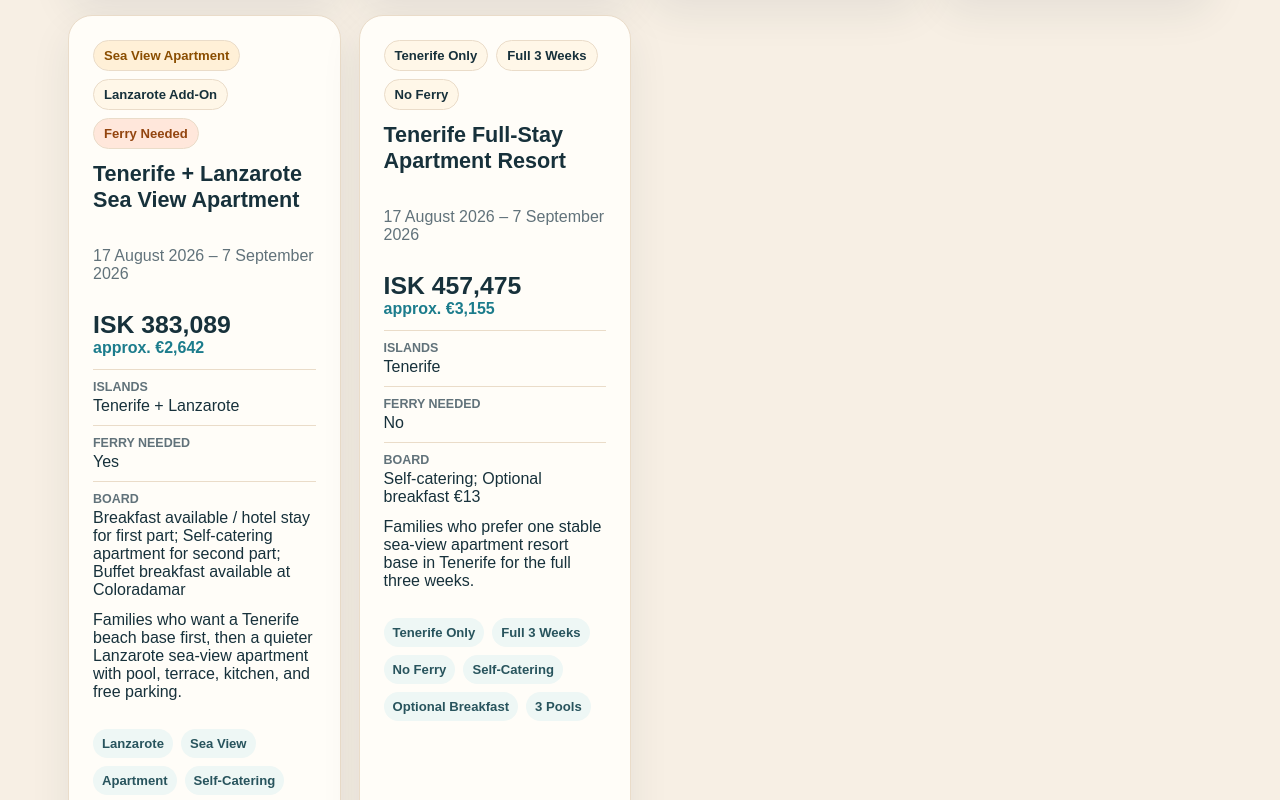
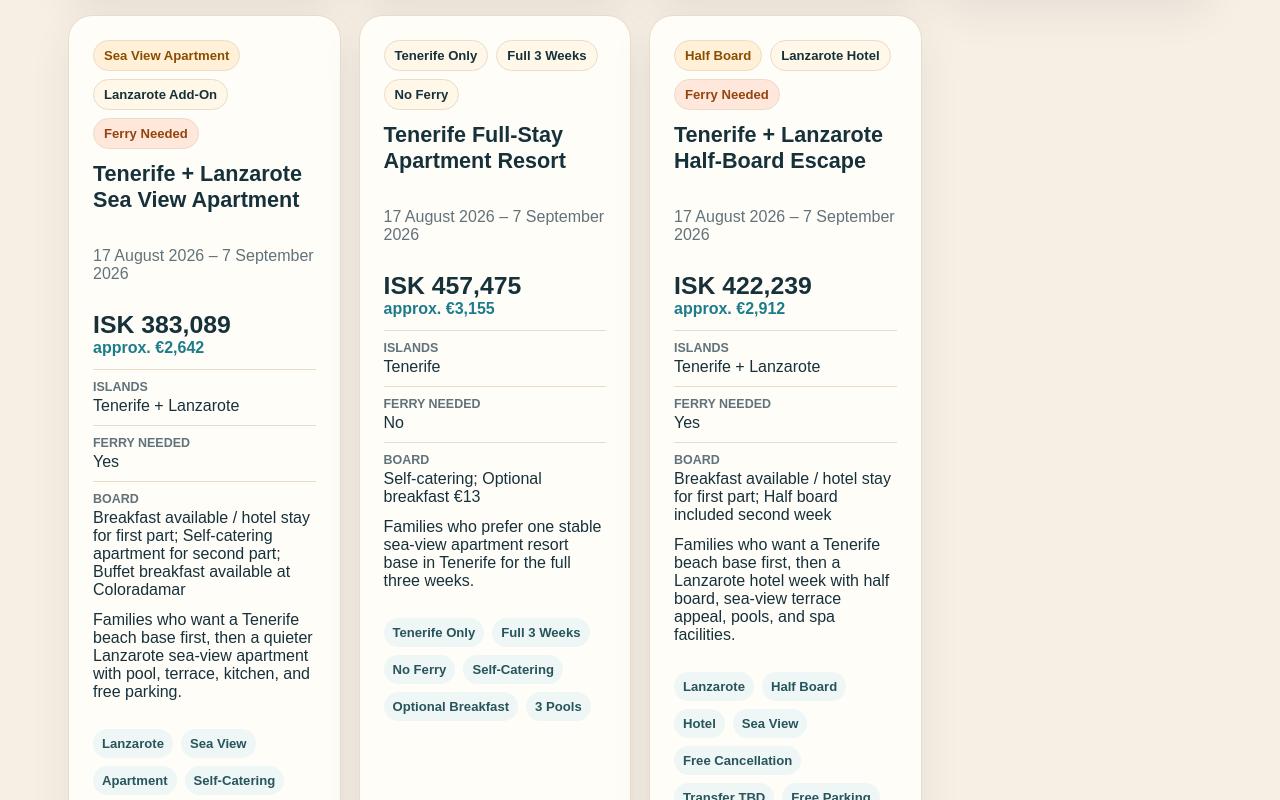
Before and after one commit to aron5109/Tripmaker2000, a Next.js app: page / in a window 1280 px wide. Shown: the part 1620-2420 px from the top of the page. Built offline with nearby package versions, Linux system fonts and the light colour scheme.

Commit message:
Add Lanzarote half-board package

```diff
--- a/src/data/accommodations.ts
+++ b/src/data/accommodations.ts
@@ -177,6 +177,87 @@ export const accommodations: Accommodation[] = [
     bookingLink: "https://www.booking.com/hotel/es/bungalows-coloradamar.en-gb.html?label=r2r08--019f4117-09c2-799b-b5e7-1814bb91dcd8&sid=5354a15918e3ce440949aaeaa35b7139&aid=2097750&ucfs=1&arphpl=1&checkin=2026-08-31&checkout=2026-09-07&group_adults=2&req_adults=2&no_rooms=1&group_children=1&req_children=1&age=12&req_age=12&all_sr_blocks=4951743_380812263_2_0_66520453480448&highlighted_blocks=4951743_380812263_2_0_66520453480448&matching_block_id=4951743_380812263_2_0_66520453480448&sr_pri_blocks=4951743_380812263_2_0_66520453480448&from_list=1",
     images: ["/images/accommodations/livvo-coloradamar-01.jpg", "/images/accommodations/livvo-coloradamar-02.jpg"],
   },
+
+  {
+    id: "hotel-mirador-papagayo-livvo",
+    slug: "hotel-mirador-papagayo-livvo",
+    name: "Hotel Mirador Papagayo by LIVVO",
+    island: "Lanzarote",
+    area: "Playa Blanca",
+    address: "Urbanización San Marcial del Rubicón, 35570 Playa Blanca, Spain",
+    dates: {
+      checkIn: "2026-08-31",
+      checkOut: "2026-09-07",
+      display: "31 August 2026 – 7 September 2026",
+      nights: 7,
+    },
+    shortDates: "31 Aug – 7 Sep",
+    nights: 7,
+    guests: {
+      adults: 2,
+      children: 1,
+      childAge: 12,
+    },
+    priceIsk: 192270,
+    previousPriceIsk: 219820,
+    sourcePriceEur: 1326,
+    previousSourcePriceEur: 1516,
+    sourceCurrencyNote: "Limited-time Deal. ISK estimate calculated from €1,326 × 145 ISK/EUR = ISK 192,270.",
+    type: "Hotel",
+    unit: "1 × Double Room",
+    roomSize: "32 m²",
+    board: "Half board included",
+    breakfastNote: "Buffet",
+    view: "Terrace and sea view",
+    locationRating: 8.8,
+    locationNotes: [
+      "Top location, highly rated by recent guests (8.8)",
+      "Perfect for a 1-week stay",
+      "Playa de las Coloradas is 150 m away",
+    ],
+    facilities: [
+      "2 swimming pools",
+      "Non-smoking rooms",
+      "Fitness centre",
+      "Spa & wellness centre",
+      "Facilities for disabled guests",
+      "Free parking",
+      "Free WiFi",
+      "Terrace",
+      "Sea view",
+      "Air conditioning",
+      "Bath",
+      "Ensuite bathroom",
+      "Flat-screen TV",
+    ],
+    ratings: { Staff: 8.8, Facilities: 8.4, Cleanliness: 8.4, Comfort: 8.5, "Value for money": 8.1, Location: 8.8, "Free WiFi": 6.6 },
+    priceNote: "Limited-time Deal; cheapest option at this property with free cancellation for 2 adults and 1 child.",
+    savings: {
+      eur: 190,
+      isk: 27550,
+    },
+    bookingTerms: [
+      "Free cancellation before 26 August 2026",
+      "Pay the property before arrival",
+      "Limited-time Deal",
+    ],
+    bedOptions: [
+      "2 single beds",
+      "1 sofa bed",
+      "Cot available on request",
+    ],
+    notes: [
+      "Nearby restaurants/cafés: Paulo's Bar — 550 m; Carpe Diem — 750 m; El Buen Café — 750 m",
+      "Nearby beaches: Playa de las Coloradas — 150 m; Mujeres Beach — 1.4 km; Caleton del Cobre Beach — 1.9 km; Caleton de San Marcial Beach — 2 km; Playa Dorada — 2.1 km",
+      "Closest airports: Lanzarote Airport — 29 km; Fuerteventura Airport — 59 km",
+      "Estimated saving: €190 / approx. ISK 27,550",
+    ],
+    bookingLink: "https://www.booking.com/hotel/es/papagayo.en-gb.html?aid=2097750&label=r2r08--019f4117-09c2-799b-b5e7-1814bb91dcd8&sid=7b81503c64e4ce0a23fb05f2a5bd6d74&age=12&all_sr_blocks=1345677_388644885_2_25_66520453480448&checkin=2026-08-31&checkout=2026-09-07&dest_id=-396946&dest_type=city&dist=0&group_adults=2&group_children=1&hapos=3&highlighted_blocks=1345677_388644885_2_25_66520453480448&hpos=3&matching_block_id=1345677_388644885_2_25_66520453480448&no_rooms=1&req_adults=2&req_age=12&req_children=1&room1=A%2CA%2C12&sb_price_type=total&sr_order=popularity&sr_pri_blocks=1345677_388644885_2_25_66520453480448__132642&srepoch=1783513327&srpvid=af82566c1dc2032b&type=total&ucfs=1#hotelTmpl",
+    images: [
+      "/images/accommodations/hotel-mirador-papagayo-livvo-01.jpg",
+      "/images/accommodations/hotel-mirador-papagayo-livvo-02.jpg",
+    ],
+  },
   {
     id: "ona-hollywood-mirage",
     name: "Ona Hollywood Mirage",
--- a/src/data/packages.ts
+++ b/src/data/packages.ts
@@ -128,4 +128,50 @@ export const tripPackages: TripPackage[] = [
     sellingPoints: ["One accommodation for the whole 3-week stay", "No hotel changes", "No ferry", "Sea-view apartment", "3 swimming pools", "Good for families who prefer a stable base in Tenerife"],
     importantNotes: ["This is not all-inclusive.", "Meals are not included unless breakfast is added.", "Breakfast is optional at €13.", "Accommodation total is €3,155 source price, approx. ISK 457,475 at 145 ISK/EUR.", "Compare carefully against the HOVIMA + Santa Cruz package because that package is cheaper but requires changing accommodation."],
   },
+  {
+    id: "tenerife-lanzarote-half-board-escape",
+    name: "Tenerife + Lanzarote Half-Board Escape",
+    label: "Half Board",
+    secondaryLabel: "Lanzarote Hotel",
+    badges: ["Lanzarote", "Half Board", "Hotel", "Sea View", "Free Cancellation", "Transfer TBD", "Free Parking", "Spa"],
+    fullDates: "17 August 2026 – 7 September 2026",
+    accommodationIds: ["hovima-atlantis", "hotel-mirador-papagayo-livvo"],
+    islands: ["Tenerife", "Lanzarote"],
+    ferryNeeded: true,
+    boardSummary: [
+      "Breakfast available / hotel stay for first part",
+      "Half board included second week",
+    ],
+    totalAccommodationIsk: 422239,
+    bestFor: "Families who want a Tenerife beach base first, then a Lanzarote hotel week with half board, sea-view terrace appeal, pools, and spa facilities.",
+    sellingPoints: [
+      "Tenerife beach base first",
+      "Lanzarote hotel stay second",
+      "Half board included for easier meal budgeting",
+      "Sea-view / terrace appeal",
+      "Good family-friendly hotel option with pools and spa",
+      "Strong beach access nearby",
+    ],
+    sellingAngle: [
+      "Tenerife beach base first",
+      "Lanzarote hotel stay second",
+      "Half board included for easier meal budgeting",
+      "Sea-view / terrace appeal",
+      "Good family-friendly hotel option with pools and spa",
+      "Strong beach access nearby",
+    ],
+    importantNotes: [
+      "This is not all-inclusive.",
+      "Inter-island travel between Tenerife and Lanzarote is not included yet.",
+      "Transfer / ferry / flight costs are TBD.",
+      "Booking rate selected is free cancellation before 26 August 2026.",
+      "Pay the property before arrival.",
+      "Hotel Mirador Papagayo by LIVVO source price is €1,326, converted to ISK using the configured exchange rate.",
+    ],
+    missingCosts: [
+      "Tenerife → Lanzarote inter-island flight or ferry TBD",
+      "Local transfer costs TBD",
+    ],
+  },
+
 ];
```
Also changed, not shown: src/app/page.tsx (+3 -3 lines), 1 other file (tests, documents, lock files or other folders).
